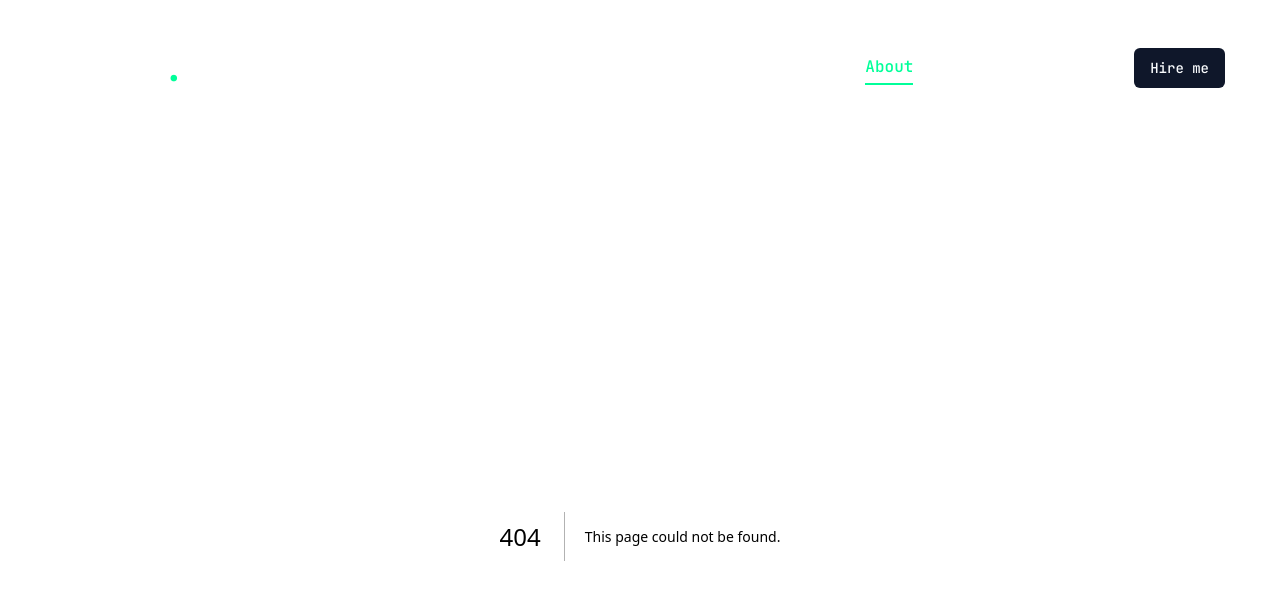
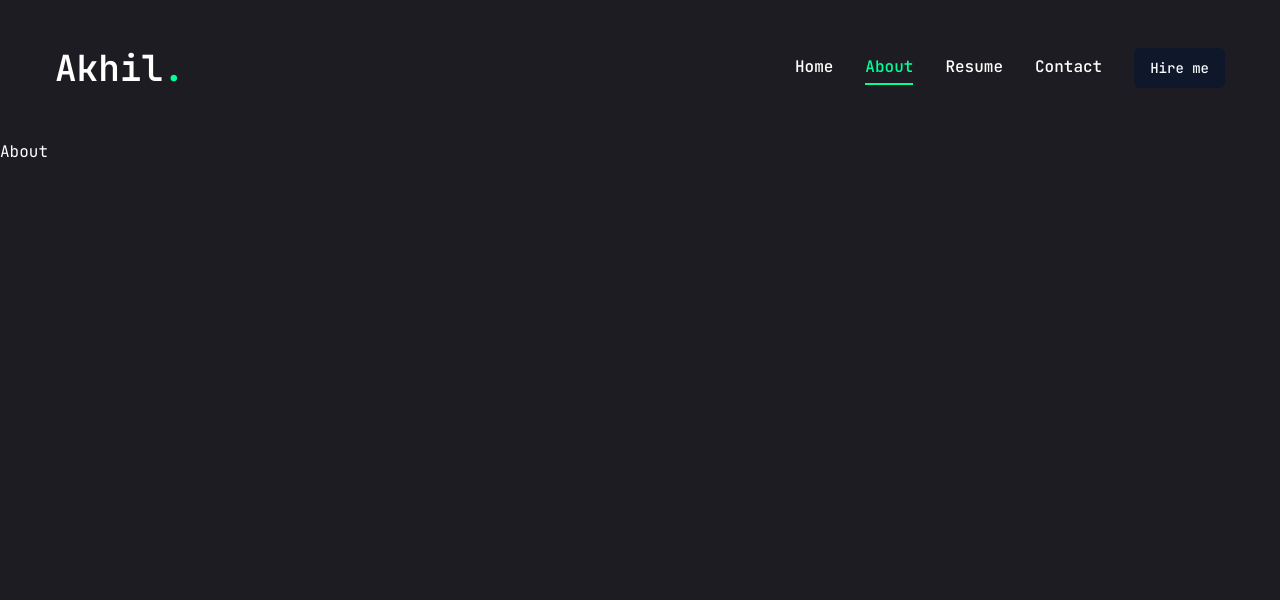
Before and after one commit to Aki0782/akhil-portfolio, a Next.js app: page /about in a window 1280 px wide. Before the commit this address had no page. Shown: the top 600 px of the page. Built offline with nearby package versions, Linux system fonts and the light colour scheme.

Commit message:
Dummy nav pages

```diff
--- /dev/null
+++ b/src/app/about/page.tsx
@@ -0,0 +1,7 @@
+import React from "react";
+
+const About = () => {
+  return <div>About</div>;
+};
+
+export default About;
--- /dev/null
+++ b/src/app/contact/page.tsx
@@ -0,0 +1,7 @@
+import React from "react";
+
+const Contact = () => {
+  return <div>Contact</div>;
+};
+
+export default Contact;
--- /dev/null
+++ b/src/app/resume/page.tsx
@@ -0,0 +1,7 @@
+import React from "react";
+
+const Resume = () => {
+  return <div>Resume</div>;
+};
+
+export default Resume;
```
